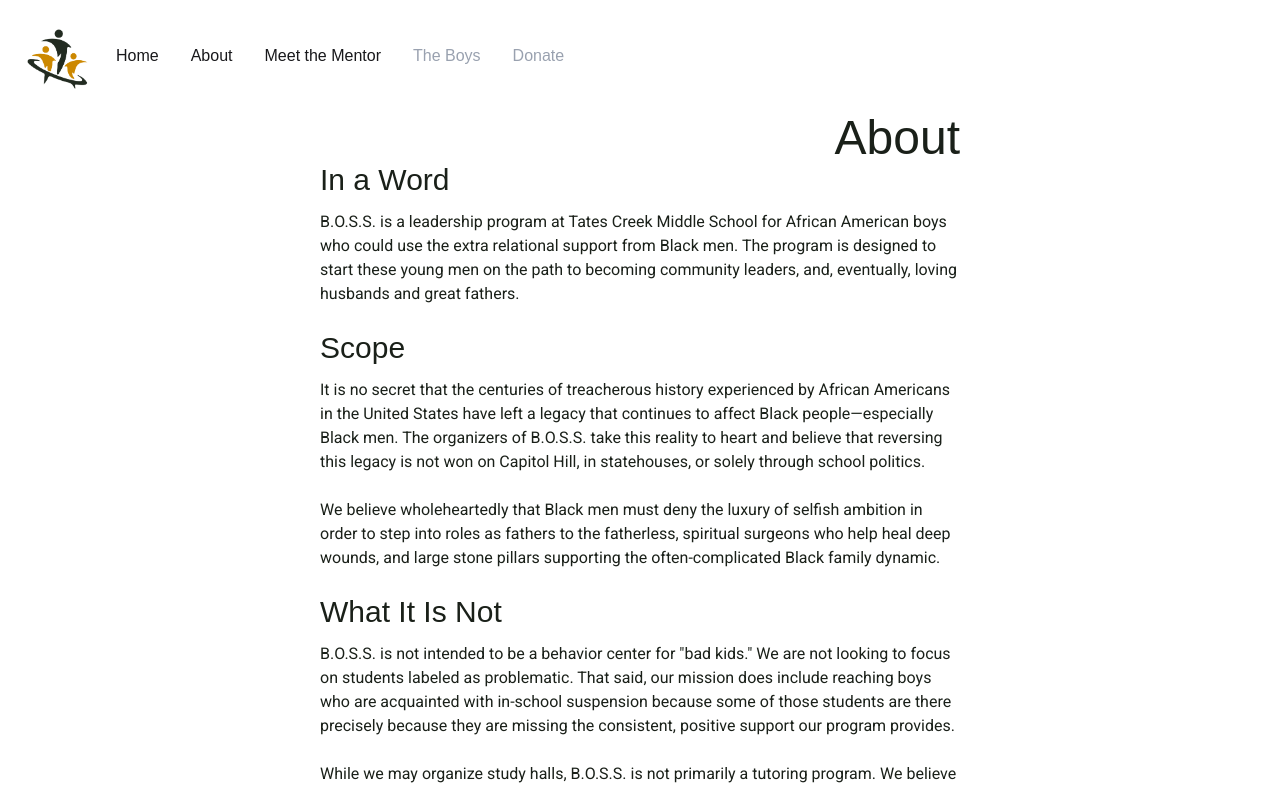
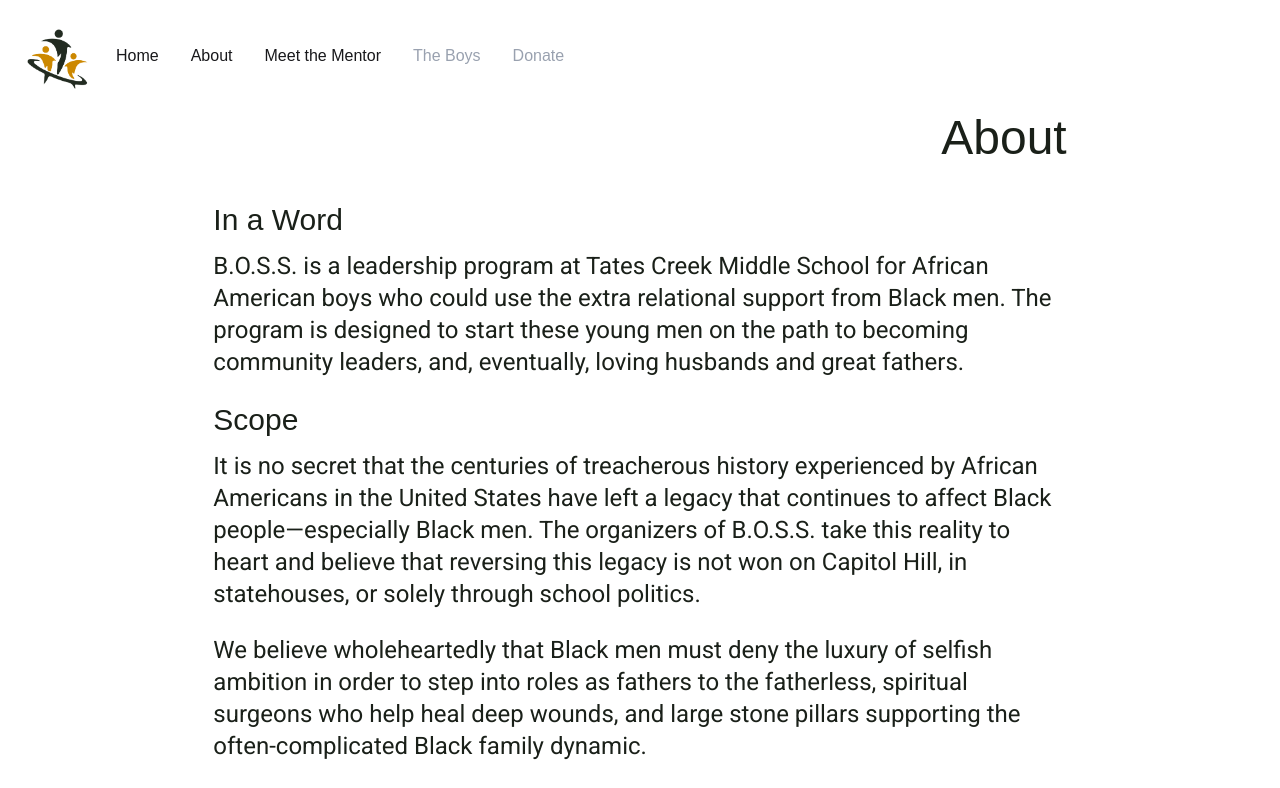
Before and after one commit to drethedevjs/boss-boys, a React (Vite) app: page /about in a window 1280 px wide. Shown: the top 788 px of the page. Built offline with nearby package versions, Linux system fonts and the light colour scheme.

Commit message:
Updated about page to use a created container class.

```diff
--- a/src/pages/About.tsx
+++ b/src/pages/About.tsx
@@ -1,7 +1,7 @@
 export const About = () => {
   return (
-    <div id="about" className="container mx-auto w-1/2">
-      <h1 className="page-header">About</h1>
+    <div id="about" className="boss-container">
+      <h1 className="page-header mb-10">About</h1>
       <section aria-labelledby="in-a-word">
         <h2 id="in-a-word">In a Word</h2>
         <p>
```
